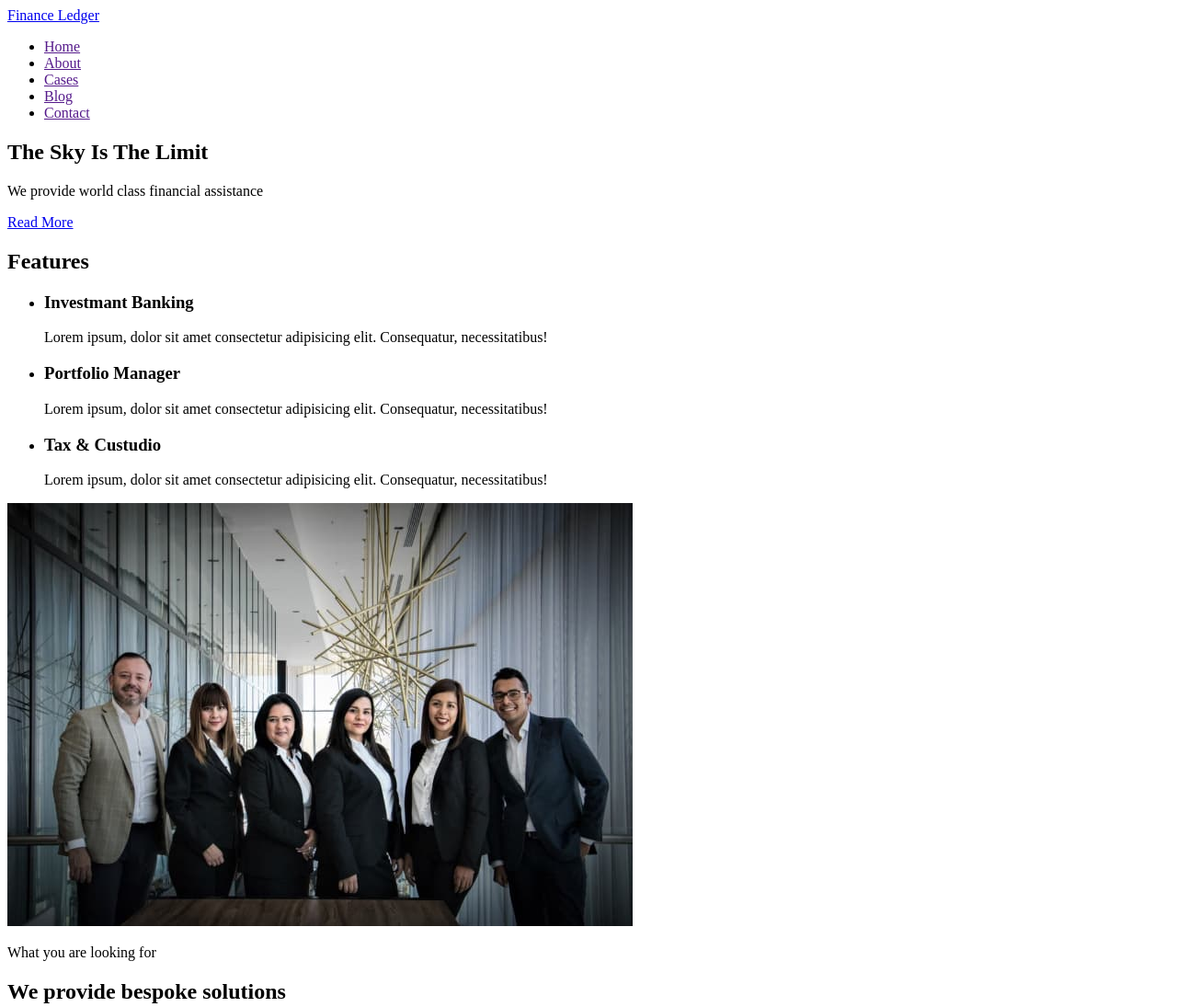
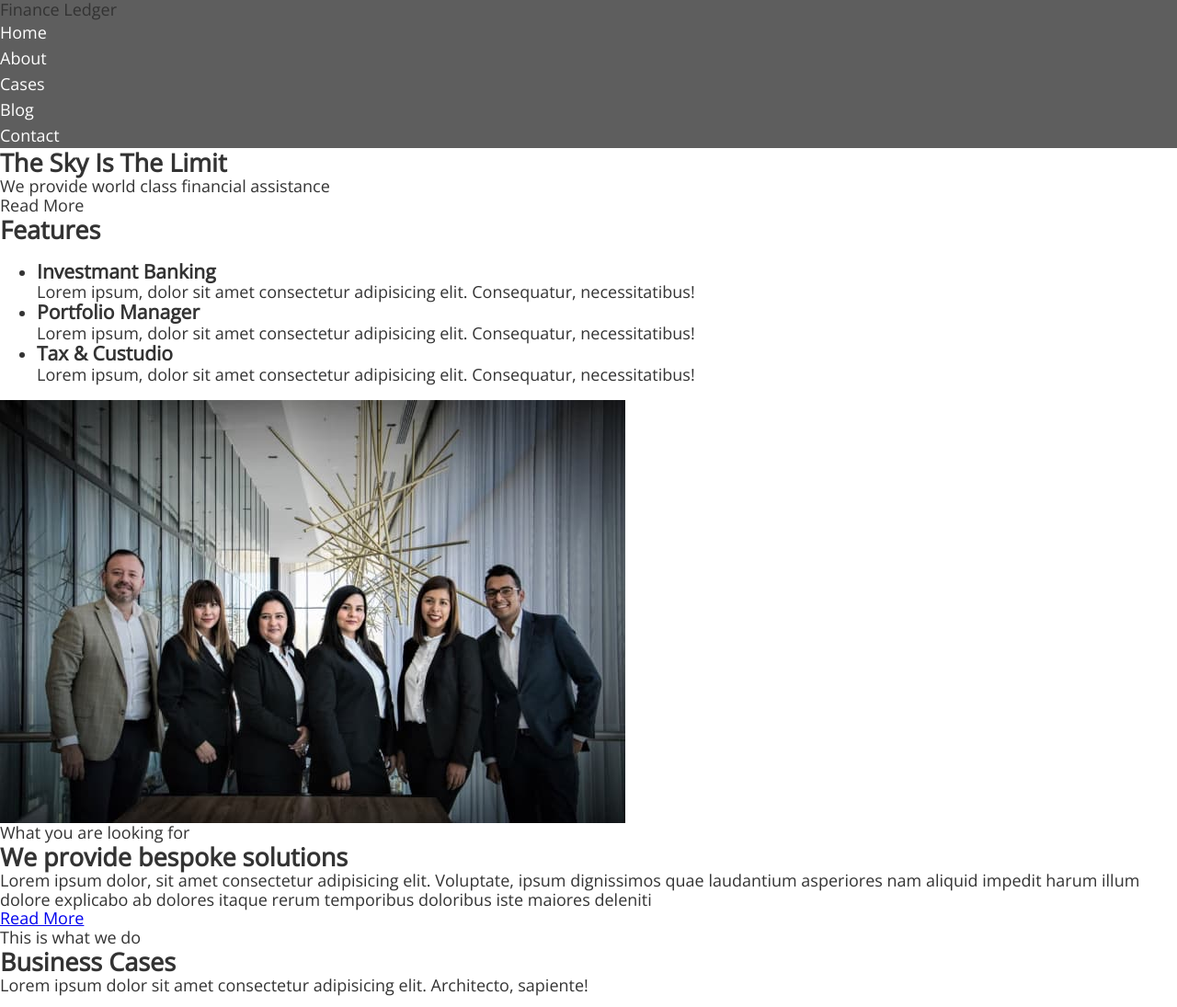
Before and after one commit to OleksandrSlus/fson-79-pllumy, a plain HTML site: page index.html in a window 1280 px wide. Shown: the top 1095 px of the page at 92% size. Drawn offline with nearby package versions, Linux system fonts and the light colour scheme.

Commit message:
add settings

```diff
--- /dev/null
+++ b/css/styles.css
@@ -0,0 +1,65 @@
+:root {
+  --accent-color: #28a745;
+  --primary-text-color: #333333;
+  --secondary-text-color: #ffffff;
+  --main-bg-color: #ffffff;
+}
+
+/* base */
+body {
+  font-family: 'Open Sans', sans-serif;
+  color: var(--primary-text-color);
+  font-size: 18px;
+  background-color: var(--main-bg-color);
+}
+
+/* reset */
+h1,
+h2,
+h3,
+h4,
+h5,
+h6,
+p {
+  margin: 0;
+}
+
+/* a */
+.link {
+  text-decoration: none;
+  color: inherit;
+}
+
+/* ul */
+.list {
+  list-style: none;
+  margin: 0;
+  padding: 0;
+}
+
+img {
+  display: block;
+  max-width: 100%;
+  height: auto;
+}
+
+address {
+  font-style: normal;
+}
+
+/* components */
+.container {
+  width: 1360px;
+  margin: 0 auto;
+  padding: 0 28px;
+}
+
+/* header */
+.header {
+  background-color: #5e5e5e;
+}
+
+.nav-link {
+  line-height: 1.56;
+  color: var(--secondary-text-color);
+}
--- a/index.html
+++ b/index.html
@@ -4,28 +4,49 @@
     <meta charset="UTF-8" />
     <meta http-equiv="X-UA-Compatible" content="IE=edge" />
     <meta name="viewport" content="width=device-width, initial-scale=1.0" />
+
     <title>Finance Ledger</title>
+
+    <!-- font - family -->
+    <link rel="preconnect" href="https://fonts.googleapis.com" />
+    <link rel="preconnect" href="https://fonts.gstatic.com" crossorigin />
+    <link
+      href="https://fonts.googleapis.com/css2?family=Open+Sans:wght@300;400&display=swap"
+      rel="stylesheet"
+    />
+
+    <!-- normalize -->
+    <link
+      rel="stylesheet"
+      href="https://cdnjs.cloudflare.com/ajax/libs/modern-normalize/1.1.0/modern-normalize.min.css"
+      integrity="sha512-wpPYUAdjBVSE4KJnH1VR1HeZfpl1ub8YT/NKx4PuQ5NmX2tKuGu6U/JRp5y+Y8XG2tV+wKQpNHVUX03MfMFn9Q=="
+      crossorigin="anonymous"
+      referrerpolicy="no-referrer"
+    />
+
+    <!-- base styles -->
+    <link rel="stylesheet" href="./css/styles.css" />
   </head>
   <body>
-    <header>
-      <nav>
-        <a href="./index.html">Finance Ledger</a>
-        <ul>
-          <li><a href="">Home</a></li>
-          <li><a href="">About</a></li>
-          <li><a href="">Cases</a></li>
-          <li><a href="">Blog</a></li>
-          <li><a href="">Contact</a></li>
+    <header class="header">
+      <nav class="nav">
+        <a class="logo link" href="./index.html">Finance Ledger</a>
+        <ul class="nav-list list">
+          <li class="nav-item"><a class="nav-link link" href="">Home</a></li>
+          <li class="nav-item"><a class="nav-link link" href="">About</a></li>
+          <li class="nav-item"><a class="nav-link link" href="">Cases</a></li>
+          <li class="nav-item"><a class="nav-link link" href="">Blog</a></li>
+          <li class="nav-item"><a class="nav-link link" href="">Contact</a></li>
         </ul>
       </nav>
     </header>
 
     <!-- Main content -->
     <main>
-      <section>
-        <h1>The Sky Is The Limit</h1>
-        <p>We provide world class financial assistance</p>
-        <a href="#">Read More</a>
+      <section class="hero">
+        <h1 class="hero-title">The Sky Is The Limit</h1>
+        <p class="hero-text">We provide world class financial assistance</p>
+        <a class="hero-link link" href="#">Read More</a>
       </section>
 
       <!-- Features section -->
```
